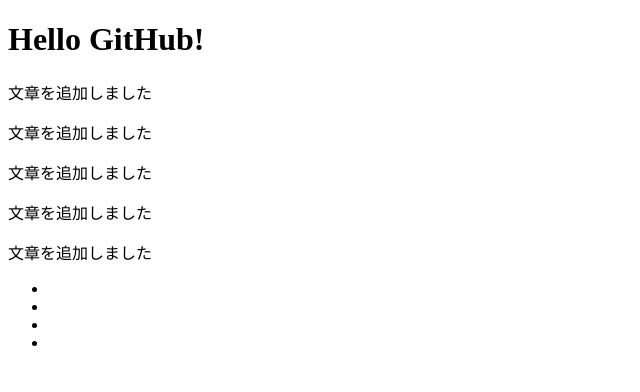
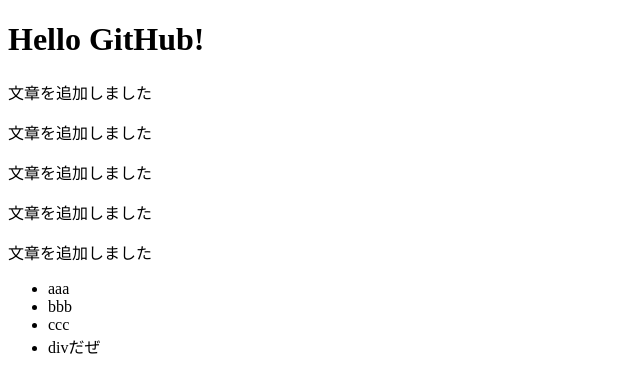
Before and after one commit to Momoe-211/58, a plain HTML site: page index.html in a window 1280 px wide. Shown: the whole page, without its empty margins (0-640 px from the left). Drawn offline with Linux system fonts and the light colour scheme.

Commit message:
liの変更

```diff
--- a/index.html
+++ b/index.html
@@ -15,10 +15,10 @@
     <p>文章を追加しました</p>
     <p>文章を追加しました</p>
     <ul>
-        <li></li>
-        <li></li>
-        <li></li>
-        <li></li>
+        <li>aaa</li>
+        <li>bbb</li>
+        <li>ccc</li>
+        <li>divだぜ</li>
     </ul>
 </body>
 <footer></footer>
```
